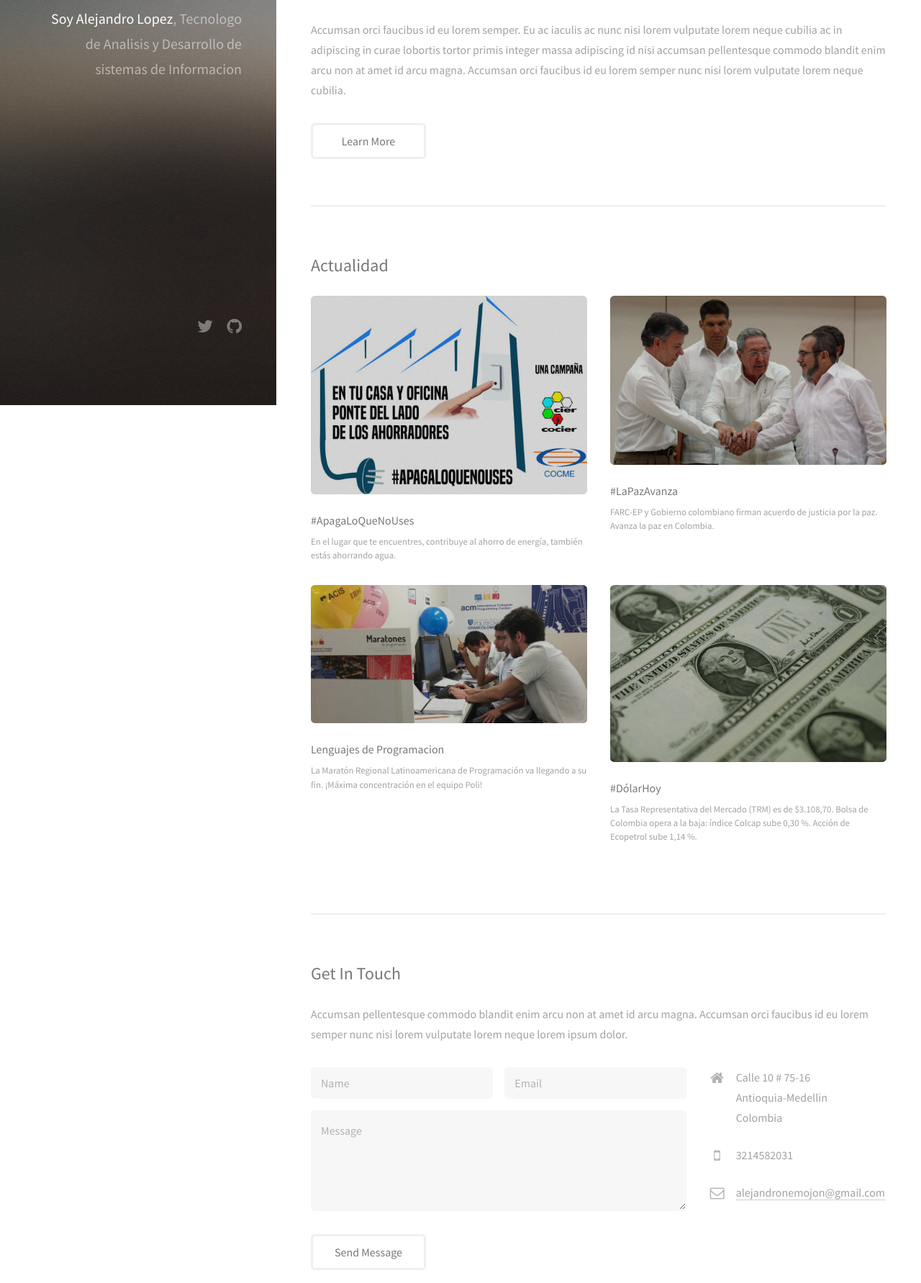
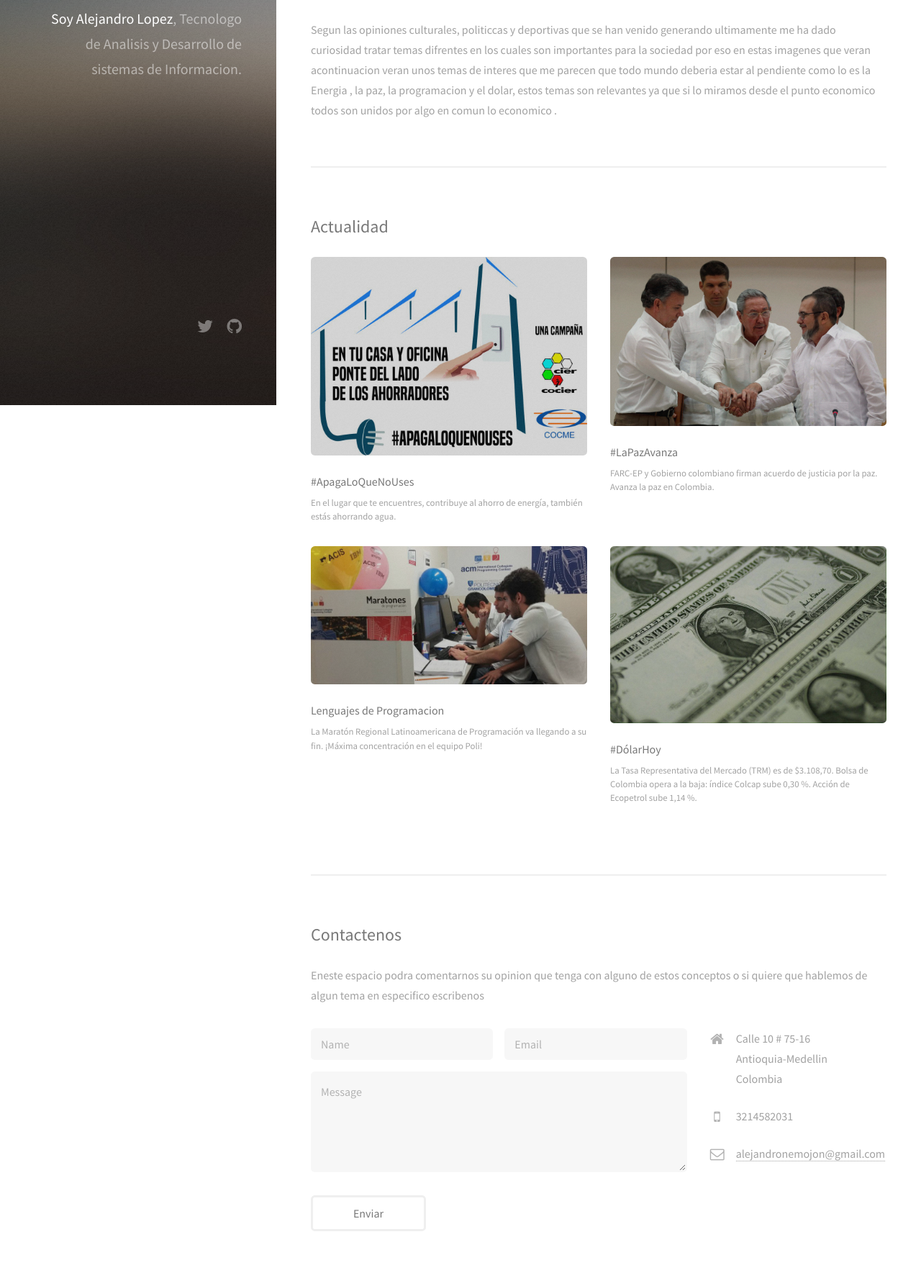
Before and after one commit to oalopez10/blogingsoftware, a plain HTML site: page index.html in a window 1280 px wide. Shown: the part 237-2020 px from the top of the page at 72% size. Drawn offline with Linux system fonts and the light colour scheme.

Commit message:
Update index
recargar index

```diff
--- a/index.html
+++ b/index.html
@@ -18,7 +18,7 @@
 		<!-- Header -->
 			<header id="header">
 				<a href="" class="image avatar"><img src="images/IMG_20141119_210107926.jpg" width="400%" height="125"></a>
-				<h1><strong>Soy Alejandro Lopez</strong>, Tecnologo de Analisis y Desarrollo de sistemas de Informacion </h1>
+				<h1><strong>Soy Alejandro Lopez</strong>, Tecnologo de Analisis y Desarrollo de sistemas de Informacion. </h1>
 				<p>&nbsp;</p>
 			</header>
 
@@ -31,10 +31,8 @@
 							<h2>En este Blog encontrara diferentes opiniones de cualquier tema que se este tratando en la actualidad</h2>
 							<p>&nbsp;</p>
 					  </header>
-						<p>Accumsan orci faucibus id eu lorem semper. Eu ac iaculis ac nunc nisi lorem vulputate lorem neque cubilia ac in adipiscing in curae lobortis tortor primis integer massa adipiscing id nisi accumsan pellentesque commodo blandit enim arcu non at amet id arcu magna. Accumsan orci faucibus id eu lorem semper nunc nisi lorem vulputate lorem neque cubilia.</p>
-						<ul class="actions">
-							<li><a href="#" class="button">Learn More</a></li>
-						</ul>
+						<p>Segun las opiniones culturales, politiccas y deportivas que se han venido generando ultimamente me ha dado curiosidad tratar temas difrentes en los cuales son importantes para la sociedad por eso en estas imagenes que veran acontinuacion veran unos temas de interes que me parecen que todo mundo deberia estar al pendiente como lo es la Energia , la paz, la programacion y el dolar, estos temas son relevantes ya que si lo miramos desde el punto economico todos son unidos por algo en comun lo economico .</p>
+
 					</section>
 
 				<!-- Two -->
@@ -69,8 +67,8 @@ Avanza la paz en Colombia. </p>
 
 				<!-- Three -->
 					<section id="three">
-						<h2>Get In Touch</h2>
-						<p>Accumsan pellentesque commodo blandit enim arcu non at amet id arcu magna. Accumsan orci faucibus id eu lorem semper nunc nisi lorem vulputate lorem neque lorem ipsum dolor.</p>
+						<h2>Contactenos</h2>
+						<p>Eneste espacio podra comentarnos su opinion que tenga con alguno de estos conceptos o si quiere que hablemos de algun tema en especifico escribenos</p>
 						<div class="row">
 							<div class="8u 12u$(small)">
 								<form method="post" action="#">
@@ -81,7 +79,7 @@ Avanza la paz en Colombia. </p>
 									</div>
 								</form>
 								<ul class="actions">
-									<li><input type="submit" value="Send Message" /></li>
+									<li><input type="submit" value="Enviar" /></li>
 								</ul>
 							</div>
 							<div class="4u$ 12u$(small)">
```
